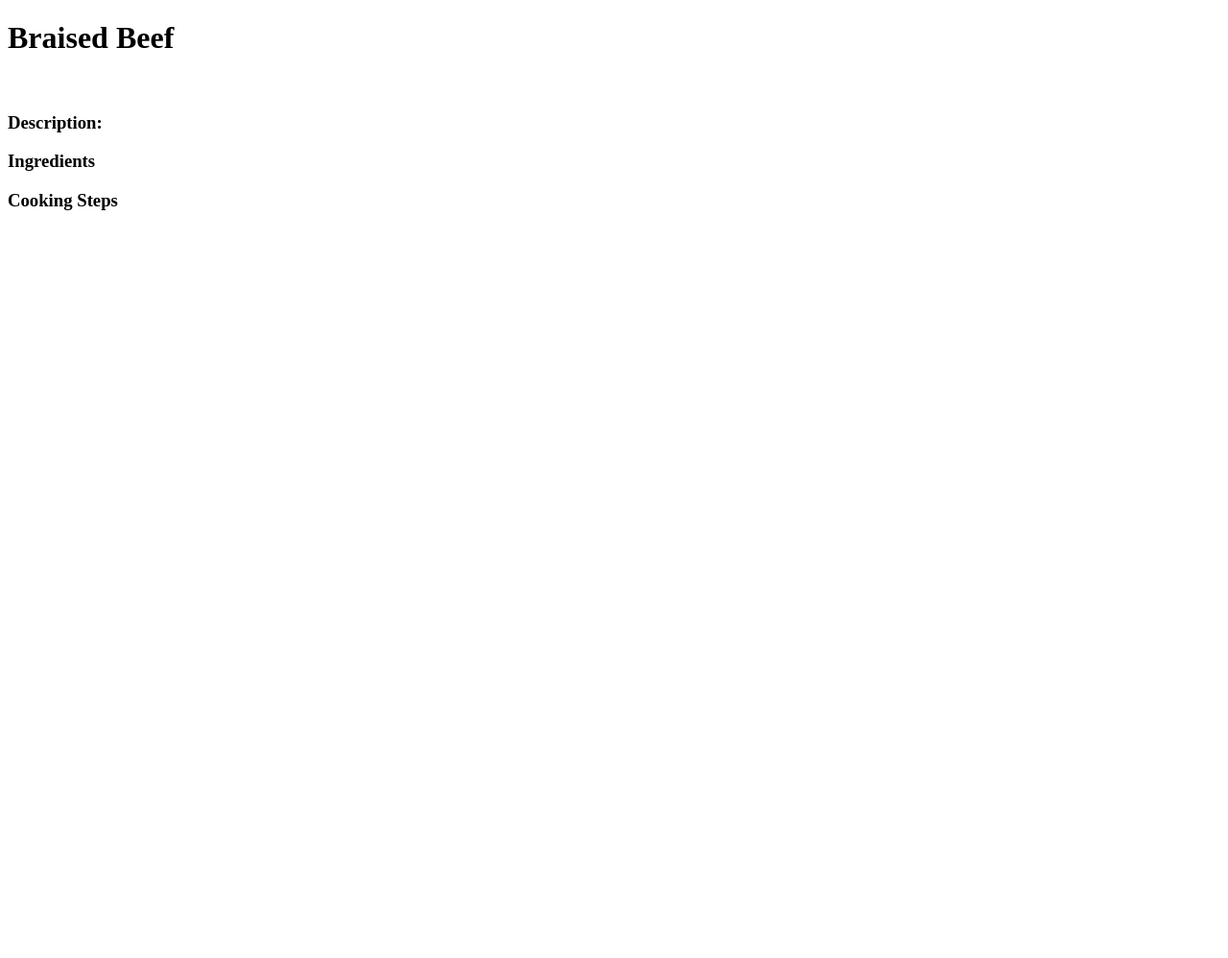
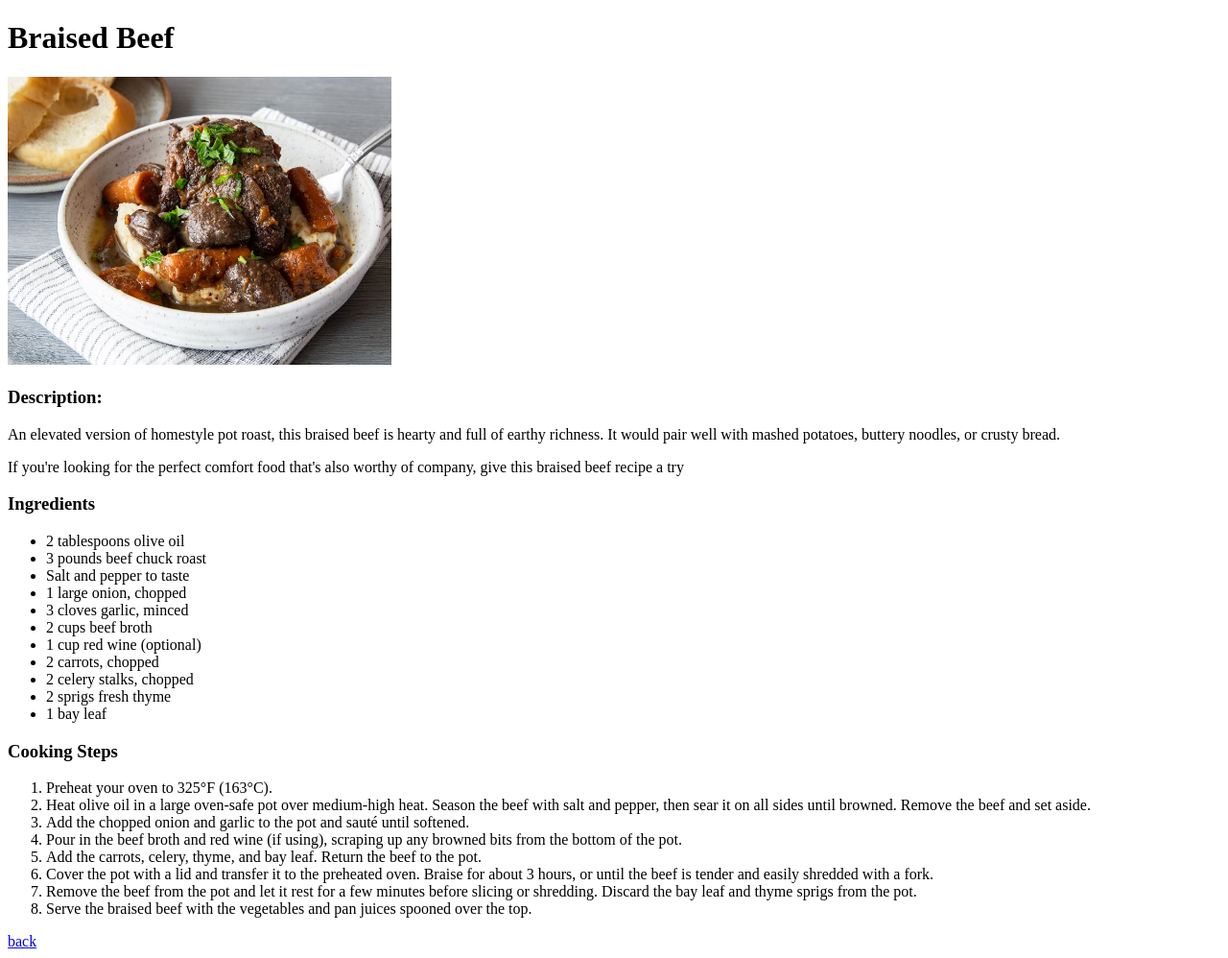
Before and after one commit to JosephLevinskas/odin-recipes, a plain HTML site: page recipes/ClassicBraisedBeef.html in a window 1280 px wide. Shown: the whole page at 96% size. Before the commit the page ends 800 px from the top, so only its background shows below. Drawn offline with Linux system fonts and the light colour scheme.

Commit message:
add images for the remaining 2 recipes and completed braised beef recipe page

```diff
--- a/recipes/ClassicBraisedBeef.html
+++ b/recipes/ClassicBraisedBeef.html
@@ -7,17 +7,35 @@
     </head>
     <body>
         <h1>Braised Beef</h1>
-        <img>
+        <img src="../images/braised-beef.jpg" alt="Image of braised beef" width="400">
         <h3>Description:</h3>
-        <p></p>
-        <p></p>
+        <p>An elevated version of homestyle pot roast, this braised beef is hearty and full of earthy richness. It would pair well with mashed potatoes, buttery noodles, or crusty bread.</p>
+        <p>If you're looking for the perfect comfort food that's also worthy of company, give this braised beef recipe a try</p>
         <h3>Ingredients</h3>
         <ul>
-
+            <li>2 tablespoons olive oil</li>
+            <li>3 pounds beef chuck roast</li>
+            <li>Salt and pepper to taste</li>
+            <li>1 large onion, chopped</li>
+            <li>3 cloves garlic, minced</li>
+            <li>2 cups beef broth</li>
+            <li>1 cup red wine (optional)</li>
+            <li>2 carrots, chopped</li>
+            <li>2 celery stalks, chopped</li>
+            <li>2 sprigs fresh thyme</li>
+            <li>1 bay leaf</li>
         </ul>
         <h3>Cooking Steps</h3>
         <ol>
-
+            <li>Preheat your oven to 325°F (163°C).</li>
+            <li>Heat olive oil in a large oven-safe pot over medium-high heat. Season the beef with salt and pepper, then sear it on all sides until browned. Remove the beef and set aside.</li>
+            <li>Add the chopped onion and garlic to the pot and sauté until softened.</li>
+            <li>Pour in the beef broth and red wine (if using), scraping up any browned bits from the bottom of the pot.</li>
+            <li>Add the carrots, celery, thyme, and bay leaf. Return the beef to the pot.</li>
+            <li>Cover the pot with a lid and transfer it to the preheated oven. Braise for about 3 hours, or until the beef is tender and easily shredded with a fork.</li>
+            <li>Remove the beef from the pot and let it rest for a few minutes before slicing or shredding. Discard the bay leaf and thyme sprigs from the pot.</li>
+            <li>Serve the braised beef with the vegetables and pan juices spooned over the top.</li>
         </ol>
+        <a href="../index.html">back</a>
     </body>
 </html>
```
Also changed, not shown: images/apple-cider-chicken.jpg (added), images/braised-beef.jpg (added).
